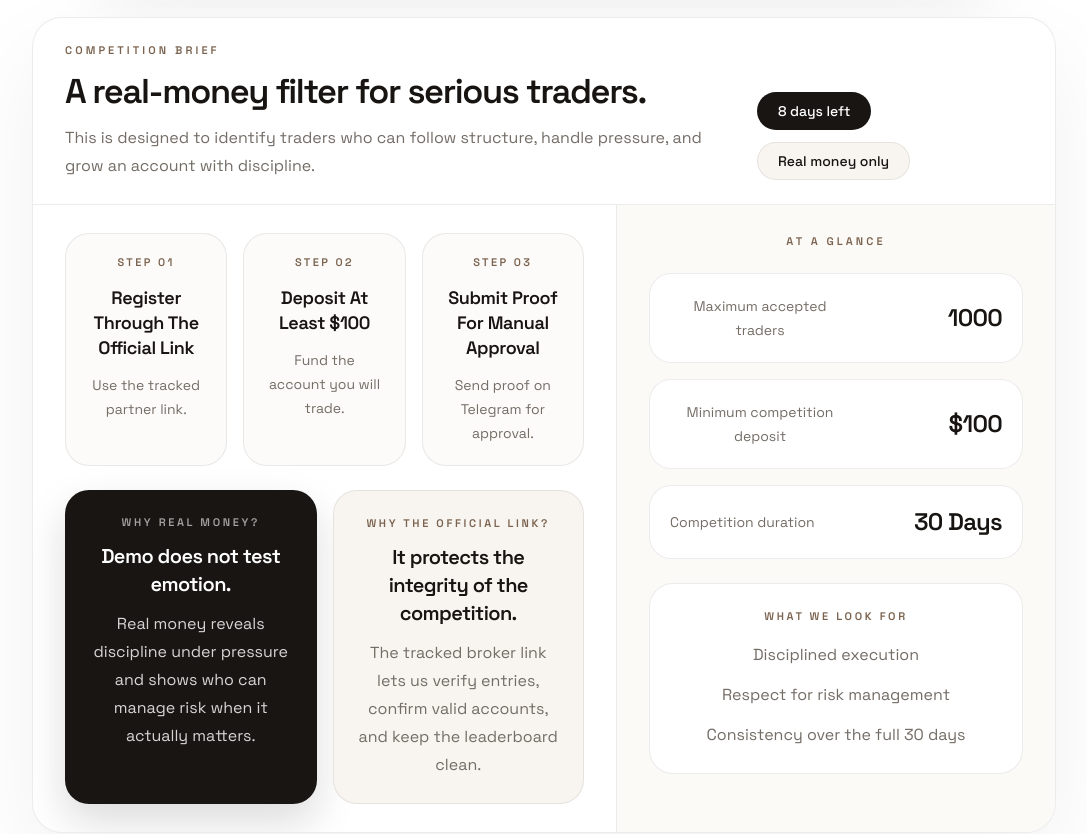
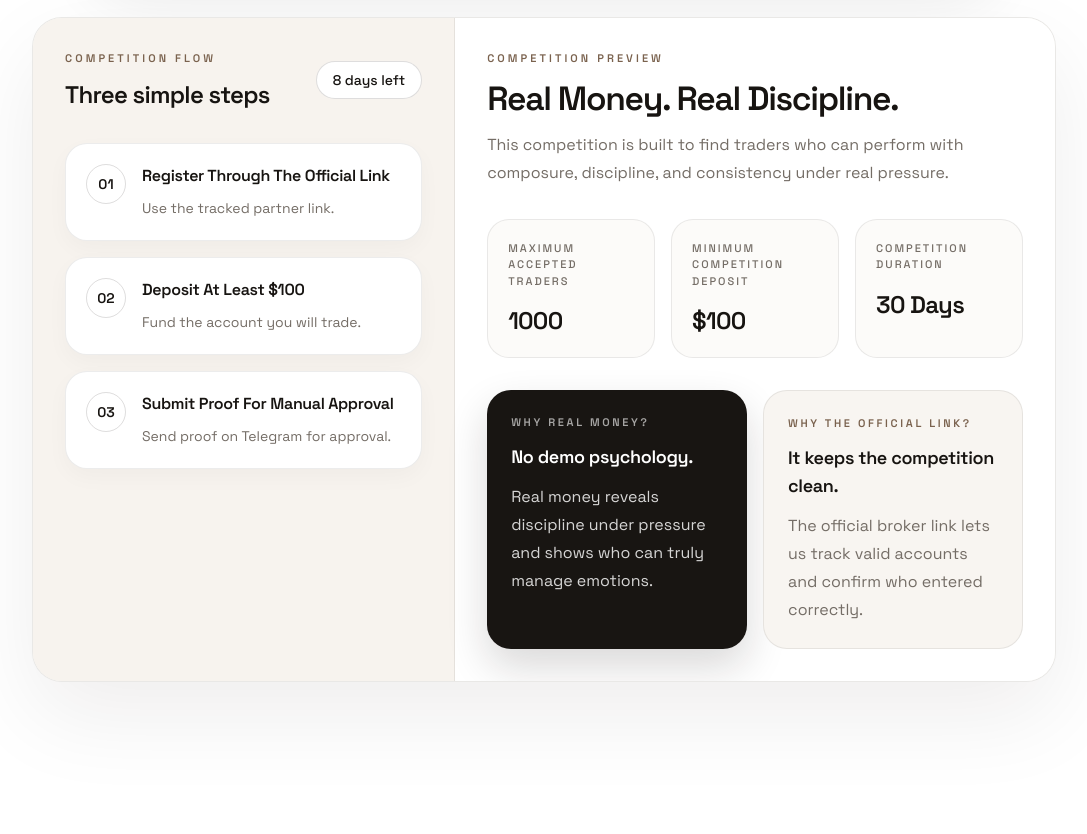
Before and after one commit to sadaqosman/Forex-Comp, a Next.js app: page / in a window 1280 px wide. Shown: the part 1240-2074 px from the top of the page, without its empty margins (96-1183 px from the left). Built offline with nearby package versions, Linux system fonts and the light colour scheme.

Commit message:
restore original competition preview

```diff
--- a/app/page.tsx
+++ b/app/page.tsx
@@ -171,63 +171,85 @@ export default function Home() {
               </div>
 
               <div className="mx-auto mt-12 max-w-5xl">
-                <section className="overflow-hidden rounded-[30px] border border-[var(--color-line)] bg-white shadow-[0_34px_90px_rgba(24,21,18,0.06)]">
-                  <div className="border-b border-[var(--color-line)] px-6 py-6 text-left sm:px-8">
-                    <div className="flex flex-col gap-5 lg:flex-row lg:items-end lg:justify-between">
+                <section className="overflow-hidden rounded-[30px] border border-[var(--color-line)] bg-[#fcfbf8] shadow-[0_34px_90px_rgba(24,21,18,0.07)]">
+                  <div className="grid lg:grid-cols-[0.95fr_1.35fr]">
+                    <div className="border-b border-[var(--color-line)] bg-[#f7f3ee] p-6 text-left sm:p-8 lg:border-b-0 lg:border-r">
+                      <div className="flex items-center justify-between gap-4">
+                        <div>
+                          <p className="text-[11px] font-semibold uppercase tracking-[0.28em] text-[var(--color-accent)]">
+                            Competition Flow
+                          </p>
+                          <h3 className="mt-3 text-2xl font-semibold tracking-[-0.03em] text-[var(--color-ink)]">
+                            Three simple steps
+                          </h3>
+                        </div>
+                        <div className="rounded-full border border-[var(--color-line-strong)] bg-white px-4 py-2 text-sm font-medium text-[var(--color-ink)]">
+                          8 days left
+                        </div>
+                      </div>
+
+                      <div className="mt-8 space-y-4">
+                        {steps.map((step, index) => (
+                          <div
+                            key={step.title}
+                            className="rounded-[22px] border border-[var(--color-line)] bg-white px-5 py-5 shadow-[0_8px_22px_rgba(24,21,18,0.03)]"
+                          >
+                            <div className="flex items-start gap-4">
+                              <div className="flex h-10 w-10 shrink-0 items-center justify-center rounded-full border border-[var(--color-line-strong)] text-sm font-semibold text-[var(--color-ink)]">
+                                0{index + 1}
+                              </div>
+                              <div>
+                                <p className="text-base font-semibold tracking-[-0.02em] text-[var(--color-ink)]">
+                                  {step.title}
+                                </p>
+                                <p className="mt-2 text-sm leading-6 text-[var(--color-muted)]">{step.body}</p>
+                              </div>
+                            </div>
+                          </div>
+                        ))}
+                      </div>
+                    </div>
+
+                    <div className="bg-white p-6 text-left sm:p-8">
                       <div className="max-w-2xl">
                         <p className="text-[11px] font-semibold uppercase tracking-[0.28em] text-[var(--color-accent)]">
-                          Competition Brief
+                          Competition Preview
                         </p>
-                        <h3 className="mt-3 text-3xl font-semibold tracking-[-0.04em] text-[var(--color-ink)] sm:text-[2.15rem]">
-                          A real-money filter for serious traders.
+                        <h3 className="mt-3 text-3xl font-semibold tracking-[-0.04em] text-[var(--color-ink)] sm:text-[2.1rem]">
+                          Real Money. Real Discipline.
                         </h3>
-                        <p className="mt-3 text-sm leading-7 text-[var(--color-muted)] sm:text-base">
-                          This is designed to identify traders who can follow structure, handle pressure, and
-                          grow an account with discipline.
+                        <p className="mt-3 max-w-xl text-sm leading-7 text-[var(--color-muted)] sm:text-base">
+                          This competition is built to find traders who can perform with composure, discipline,
+                          and consistency under real pressure.
                         </p>
                       </div>
 
-                      <div className="flex flex-wrap gap-3">
-                        <div className="rounded-full border border-[var(--color-line-strong)] bg-[#181512] px-5 py-2 text-sm font-medium text-white">
-                          8 days left
-                        </div>
-                        <div className="rounded-full border border-[var(--color-line)] bg-[#f8f5f1] px-5 py-2 text-sm font-medium text-[var(--color-ink)]">
-                          Real money only
-                        </div>
-                      </div>
-                    </div>
-                  </div>
-
-                  <div className="grid gap-0 lg:grid-cols-[1.2fr_0.9fr]">
-                    <div className="border-b border-[var(--color-line)] px-6 py-7 sm:px-8 lg:border-b-0 lg:border-r">
-                      <div className="grid gap-4 md:grid-cols-3">
-                        {steps.map((step, index) => (
-                          <article
-                            key={step.title}
-                            className="rounded-[24px] border border-[var(--color-line)] bg-[#fcfbf9] px-5 py-5"
+                      <div className="mt-8 grid gap-4 sm:grid-cols-3">
+                        {highlights.map((item) => (
+                          <div
+                            key={item.label}
+                            className="rounded-[22px] border border-[var(--color-line)] bg-[#fcfbf9] px-5 py-5"
                           >
-                            <p className="text-[11px] font-semibold uppercase tracking-[0.22em] text-[var(--color-accent)]">
-                              Step 0{index + 1}
+                            <p className="text-[11px] font-medium uppercase tracking-[0.18em] text-[var(--color-muted)]">
+                              {item.label}
                             </p>
-                            <h4 className="mt-4 text-lg font-semibold leading-snug tracking-[-0.02em] text-[var(--color-ink)]">
-                              {step.title}
-                            </h4>
-                            <p className="mt-3 text-sm leading-6 text-[var(--color-muted)]">{step.body}</p>
-                          </article>
+                            <p className="mt-4 text-2xl font-semibold tracking-[-0.03em] text-[var(--color-ink)]">
+                              {item.value}
+                            </p>
+                          </div>
                         ))}
                       </div>
 
-                      <div className="mt-6 grid gap-4 md:grid-cols-2">
-                        <div className="rounded-[24px] bg-[#181512] px-6 py-6 text-white shadow-[0_18px_40px_rgba(24,21,18,0.15)]">
-                          <p className="text-[11px] font-semibold uppercase tracking-[0.24em] text-white/60">
+                      <div className="mt-8 grid gap-4 lg:grid-cols-2">
+                        <div className="rounded-[24px] bg-[#181512] px-6 py-6 text-white shadow-[0_18px_40px_rgba(24,21,18,0.16)]">
+                          <p className="text-[11px] font-semibold uppercase tracking-[0.24em] text-white/62">
                             Why Real Money?
                           </p>
-                          <p className="mt-3 text-xl font-semibold tracking-[-0.03em] text-white">
-                            Demo does not test emotion.
+                          <p className="mt-3 text-lg font-semibold tracking-[-0.02em] text-white">
+                            No demo psychology.
                           </p>
                           <p className="mt-3 text-sm leading-7 text-white/82 sm:text-base">
-                            Real money reveals discipline under pressure and shows who can manage risk when it
-                            actually matters.
+                            Real money reveals discipline under pressure and shows who can truly manage emotions.
                           </p>
                         </div>
 
@@ -235,45 +257,14 @@ export default function Home() {
                           <p className="text-[11px] font-semibold uppercase tracking-[0.24em] text-[var(--color-accent)]">
                             Why The Official Link?
                           </p>
-                          <p className="mt-3 text-xl font-semibold tracking-[-0.03em] text-[var(--color-ink)]">
-                            It protects the integrity of the competition.
+                          <p className="mt-3 text-lg font-semibold tracking-[-0.02em] text-[var(--color-ink)]">
+                            It keeps the competition clean.
                           </p>
                           <p className="mt-3 text-sm leading-7 text-[var(--color-muted)] sm:text-base">
-                            The tracked broker link lets us verify entries, confirm valid accounts, and keep the
-                            leaderboard clean.
+                            The official broker link lets us track valid accounts and confirm who entered
+                            correctly.
                           </p>
                         </div>
-                      </div>
-                    </div>
-
-                    <div className="bg-[#fbfaf7] px-6 py-7 sm:px-8">
-                      <p className="text-[11px] font-semibold uppercase tracking-[0.28em] text-[var(--color-accent)]">
-                        At A Glance
-                      </p>
-
-                      <div className="mt-6 space-y-4">
-                        {highlights.map((item) => (
-                          <div
-                            key={item.label}
-                            className="flex items-center justify-between gap-4 rounded-[22px] border border-[var(--color-line)] bg-white px-5 py-5"
-                          >
-                            <p className="max-w-[180px] text-sm leading-6 text-[var(--color-muted)]">{item.label}</p>
-                            <p className="text-2xl font-semibold tracking-[-0.03em] text-[var(--color-ink)]">
-                              {item.value}
-                            </p>
-                          </div>
-                        ))}
-                      </div>
-
-                      <div className="mt-6 rounded-[24px] border border-[var(--color-line)] bg-white px-6 py-6">
-                        <p className="text-[11px] font-semibold uppercase tracking-[0.24em] text-[var(--color-accent)]">
-                          What We Look For
-                        </p>
-                        <ul className="mt-4 space-y-3 text-sm leading-7 text-[var(--color-muted)] sm:text-base">
-                          <li>Disciplined execution</li>
-                          <li>Respect for risk management</li>
-                          <li>Consistency over the full 30 days</li>
-                        </ul>
                       </div>
                     </div>
                   </div>
```
